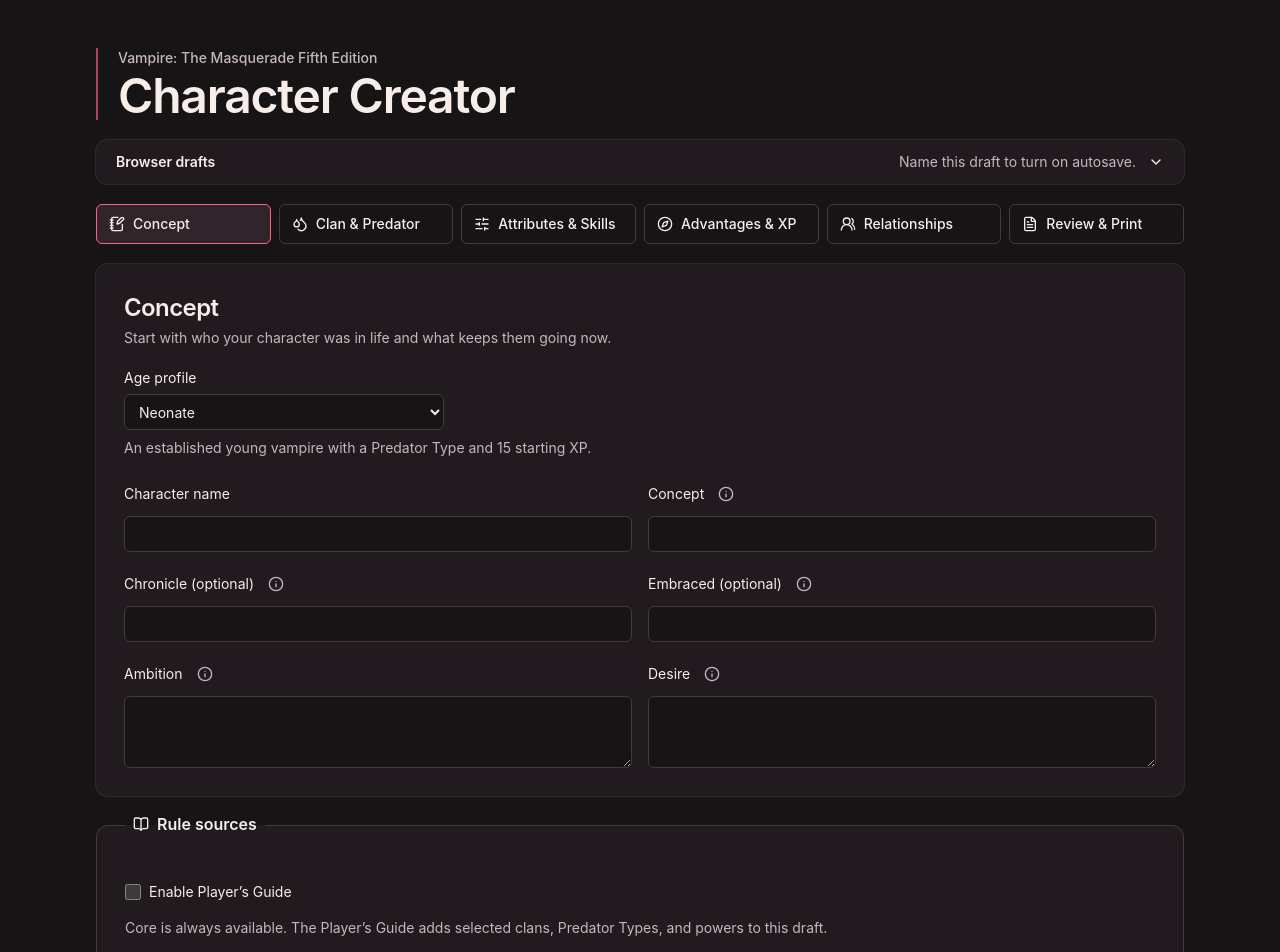
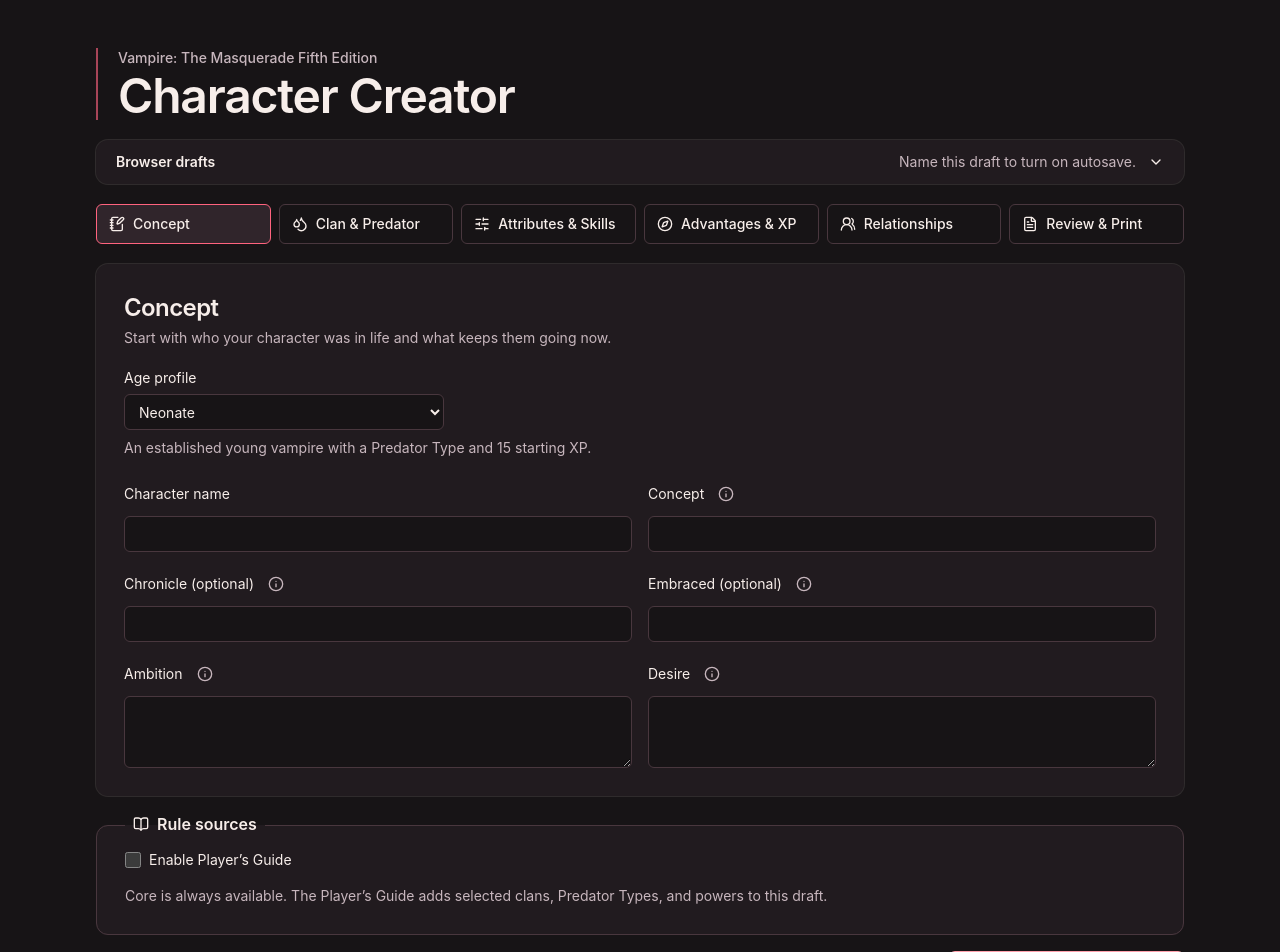
Before and after one commit to starbornone/vtm-character-creator, a React (Vite) app: page / in a window 1280 px wide. Shown: the top 952 px of the page. Built offline with nearby package versions, Linux system fonts and the light colour scheme.

Commit message:
Tighten spacing above the Player’s Guide toggle

```diff
--- a/src/App.tsx
+++ b/src/App.tsx
@@ -129,15 +129,15 @@ function CharacterCreator({ drafts }: { drafts: ReturnType<typeof useBrowserDraf
         {step === 'concept' && <>
           <ConceptEditor draft={draft.concept} onChange={update => dispatch({ type: 'concept', update })}
             ageProfile={ageProfile} onAgeProfile={profile => dispatch({ type: 'age-profile', profile })} />
-          <fieldset className="space-y-2 rounded-xl border border-border bg-card p-5 sm:p-7">
+          <fieldset className="rounded-xl border border-border bg-card px-5 pt-1 pb-5 sm:px-7 sm:pb-7">
             <legend className="px-2 font-semibold"><span className="guide-action"><BookOpen aria-hidden="true" />Rule sources</span></legend>
             <label className="flex min-h-9 items-center gap-2 text-sm">
               <input type="checkbox" className="size-4 accent-rose-300 focus-visible:outline-2 focus-visible:outline-offset-2 focus-visible:outline-rose-300"
                 checked={path.sourcePacks.includes(playersGuide.id)} onChange={event => dispatch({ type: 'players-guide', enabled: event.target.checked })} />
               Enable Player’s Guide
             </label>
-            <p className="text-sm text-muted-foreground">Core is always available. The Player’s Guide adds selected clans, Predator Types, and powers to this draft.</p>
-            {sourceIssues.map(issue => <p key={issue} role="status" className="text-sm text-rose-300">{issue}</p>)}
+            <p className="mt-2 text-sm text-muted-foreground">Core is always available. The Player’s Guide adds selected clans, Predator Types, and powers to this draft.</p>
+            {sourceIssues.map(issue => <p key={issue} role="status" className="mt-2 text-sm text-rose-300">{issue}</p>)}
           </fieldset>
         </>}
         {step === 'traits' && <>
```
